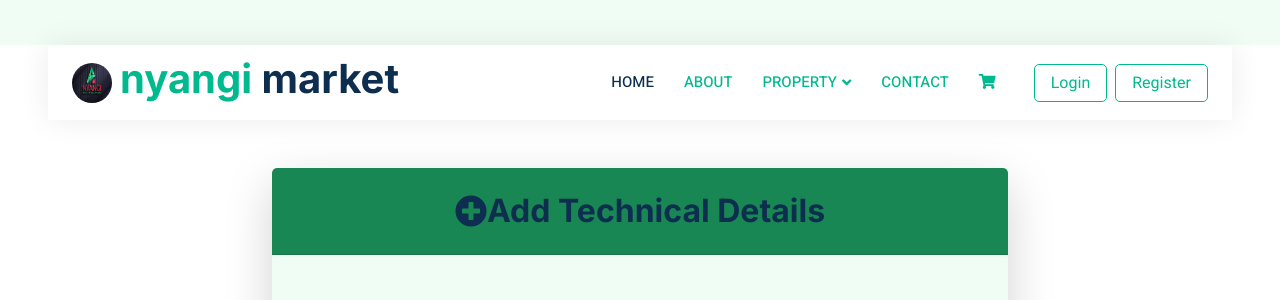
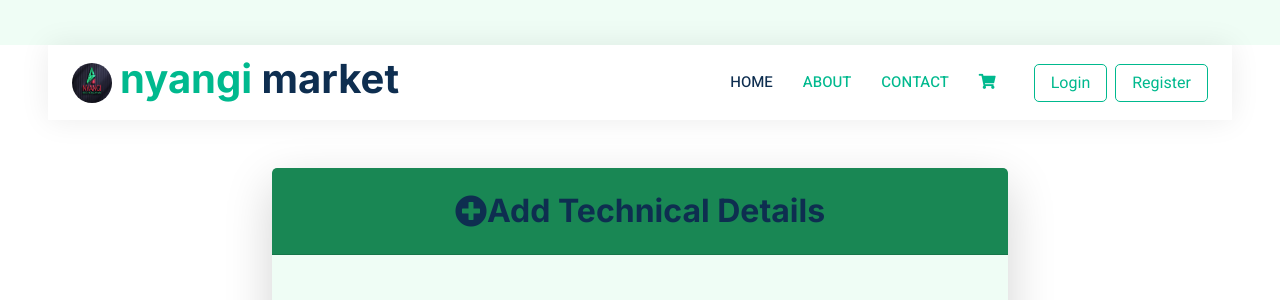
Before and after one commit to bravomzogo/nyangi_market, a Django app: page /add_tech/ in a window 1280 px wide. Shown: the top 300 px of the page. Run offline with Django 5.2, Linux system fonts and the light colour scheme; some libraries are stand-ins or nearby versions.

Commit message:
Update navbar.html

```diff
--- a/myapp/templates/myapp/includes/navbar.html
+++ b/myapp/templates/myapp/includes/navbar.html
@@ -16,14 +16,7 @@
             <div class="navbar-nav ms-auto">
                 <a href="{% url 'index' %}" class="nav-item nav-link active">Home</a>
                 <a href="#" class="nav-item nav-link">About</a>
-                <div class="nav-item dropdown">
-                    <a href="#" class="nav-link dropdown-toggle" data-bs-toggle="dropdown">Property</a>
-                    <div class="dropdown-menu rounded-0 m-0">
-                        <a href="#" class="dropdown-item">Property List</a>
-                        <a href="#" class="dropdown-item">Property Type</a>
-                        <a href="#" class="dropdown-item">Property Agent</a>
-                    </div>
-                </div>
+
                 <!-- Removed Pages dropdown -->
                 <a href="#" class="nav-item nav-link">Contact</a>
                 <a href="{% url 'cart' %}" class="nav-item nav-link">
```
